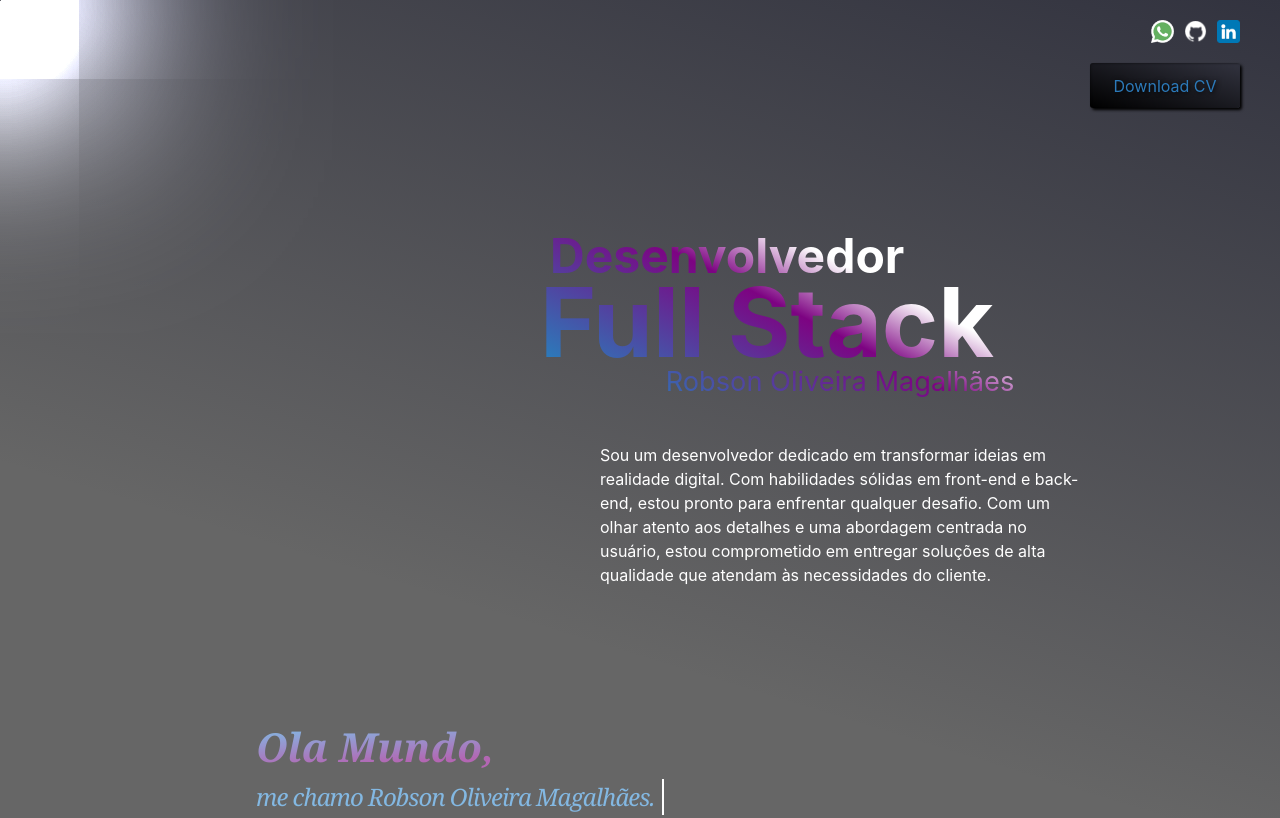
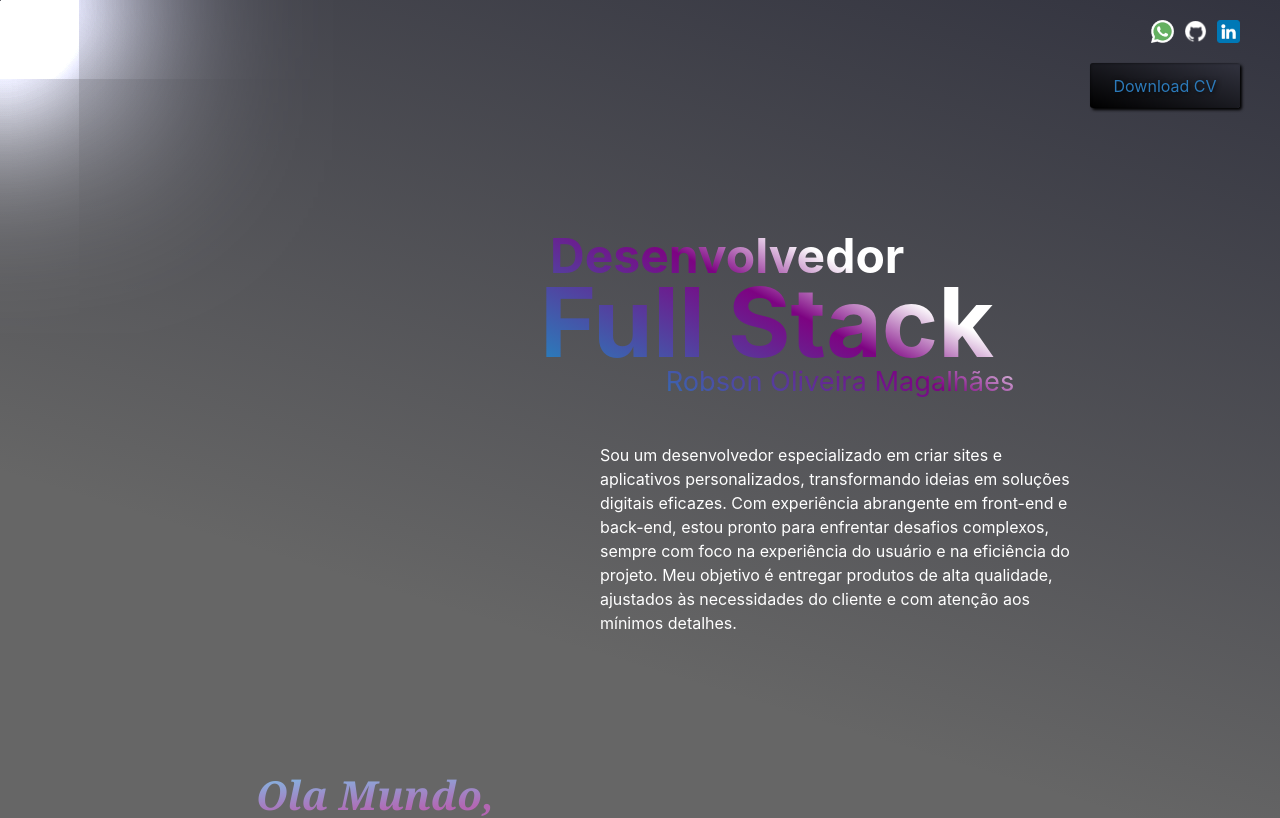
Before and after one commit to robson-magalhaes/portfolio, a React (Vite) app: page / in a window 1280 px wide. Shown: the top 818 px of the page. Built offline with nearby package versions, Linux system fonts and the light colour scheme.

Commit message:
acertando texto de apresentação

```diff
--- a/src/components/Perfil/index.jsx
+++ b/src/components/Perfil/index.jsx
@@ -14,7 +14,7 @@ export const Perfil = () => {
                     <h5>Robson Oliveira Magalhães</h5>
                 </C.PerfilTitulo>
                 <C.PerfilDescricao>
-                    Sou um desenvolvedor dedicado em transformar ideias em realidade digital. Com habilidades sólidas em front-end e back-end, estou pronto para enfrentar qualquer desafio. Com um olhar atento aos detalhes e uma abordagem centrada no usuário, estou comprometido em entregar soluções de alta qualidade que atendam às necessidades do cliente.
+                    Sou um desenvolvedor especializado em criar sites e aplicativos personalizados, transformando ideias em soluções digitais eficazes. Com experiência abrangente em front-end e back-end, estou pronto para enfrentar desafios complexos, sempre com foco na experiência do usuário e na eficiência do projeto. Meu objetivo é entregar produtos de alta qualidade, ajustados às necessidades do cliente e com atenção aos mínimos detalhes.
                 </C.PerfilDescricao>
             </C.PerfilApresentacao>
         </C.HeaderPerfil>
```
